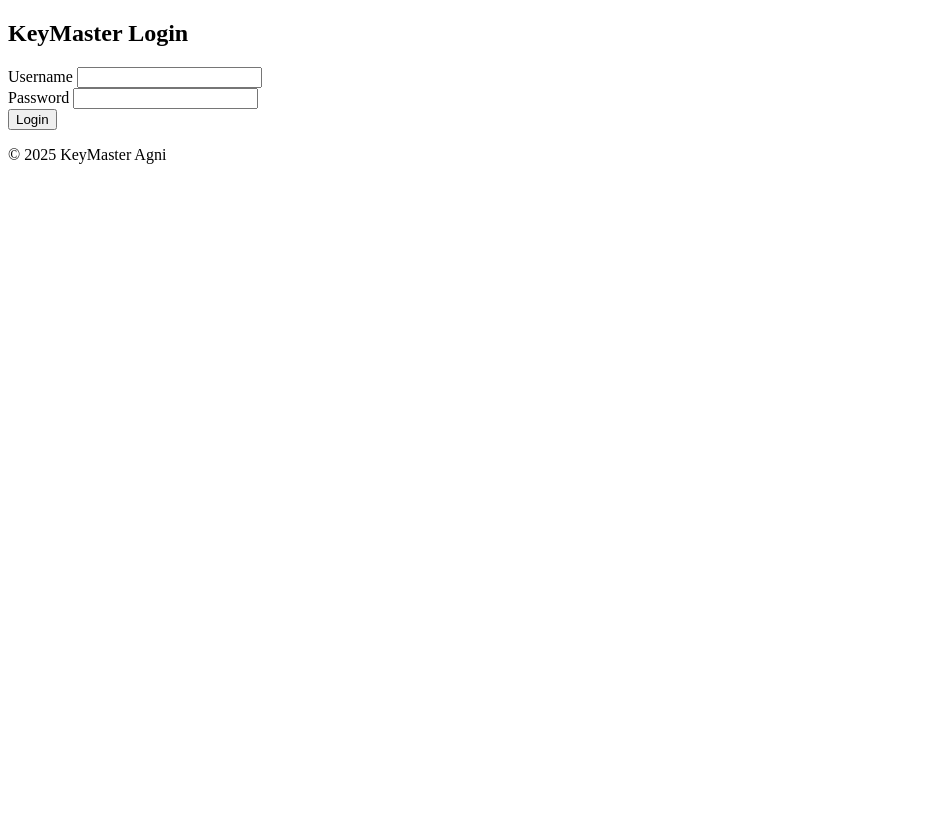
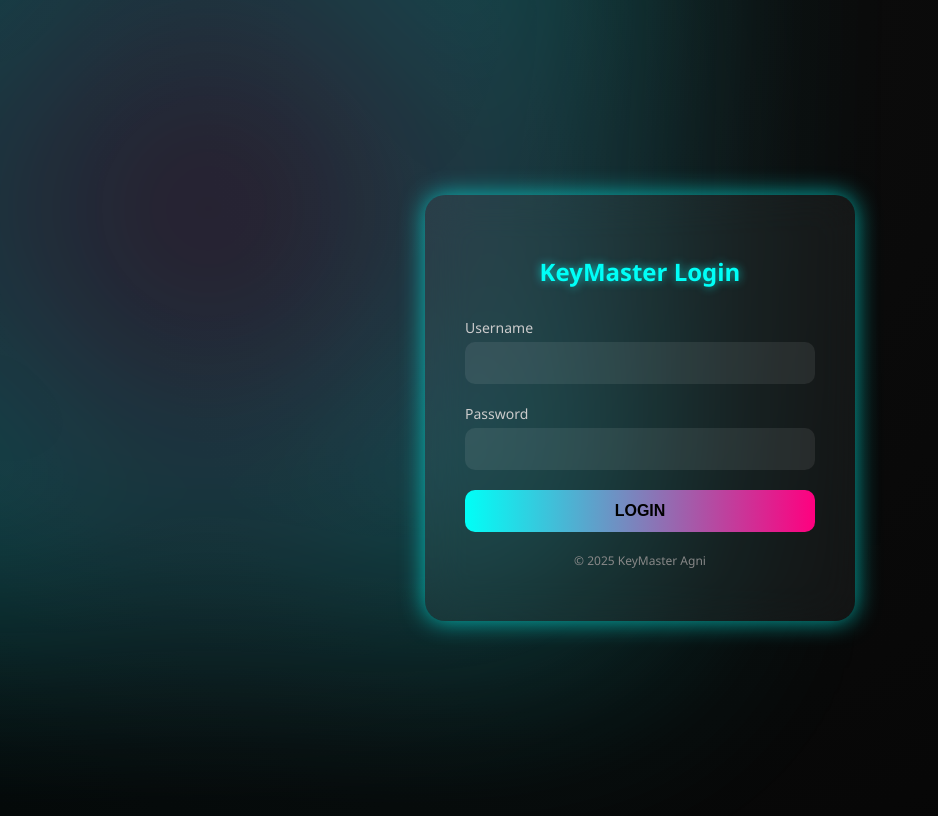
Before and after one commit to sahilsulakh/keymaster-integration-examples, a Python web app: template python/Python Flask Method/templates/index.html in a window 1280 px wide. Shown: the whole page, without its empty margins (0-938 px from the left). Before the commit the page ends 164 px from the top, so only its background shows below. Run offline with Jinja, Linux system fonts and the light colour scheme; the template is opened without the code that fills it, so the values that code supplies are empty.

Commit message:
Update style.css

```diff
--- a/python/Python Flask Method/static/style.css
+++ b/python/Python Flask Method/static/style.css
@@ -1 +1,134 @@
-WRITE THE CODINGS FOR YOUR CSS FILE
+// WRITE THE CODINGS FOR YOUR CSS FILE HERE
+// BELOW IS A VERY SIMPLE EXAMPLE
+
+/* Global Reset */
+* {
+  margin: 0;
+  padding: 0;
+  box-sizing: border-box;
+}
+
+body {
+  font-family: "Segoe UI", Tahoma, Geneva, Verdana, sans-serif;
+  background: radial-gradient(ellipse at top, #0d0d0d 0%, #050505 100%);
+  color: #fff;
+  height: 100vh;
+  overflow: hidden;
+  display: flex;
+  justify-content: center;
+  align-items: center;
+  position: relative;
+}
+
+/* Background Glow Animation */
+.background-glow {
+  position: absolute;
+  width: 800px;
+  height: 800px;
+  background: radial-gradient(circle, #ff007f33, #00fff788);
+  filter: blur(120px);
+  animation: pulse 8s infinite ease-in-out;
+  top: -200px;
+  left: -200px;
+  z-index: 0;
+}
+
+@keyframes pulse {
+  0%, 100% {
+    transform: scale(1);
+    opacity: 0.8;
+  }
+  50% {
+    transform: scale(1.2);
+    opacity: 1;
+  }
+}
+
+/* Glassmorphic Card */
+.login-container {
+  background: rgba(255, 255, 255, 0.05);
+  backdrop-filter: blur(20px);
+  border-radius: 20px;
+  padding: 40px;
+  width: 350px;
+  position: relative;
+  z-index: 2;
+  box-shadow: 0 0 25px #00fff7aa;
+  animation: fadeIn 1.5s ease-out;
+}
+
+@keyframes fadeIn {
+  from {
+    transform: translateY(50px);
+    opacity: 0;
+  }
+  to {
+    transform: translateY(0px);
+    opacity: 1;
+  }
+}
+
+/* Headings */
+.login-container h2 {
+  text-align: center;
+  margin-bottom: 30px;
+  color: #00fff7;
+  text-shadow: 0 0 10px #00fff7aa;
+}
+
+/* Form Inputs */
+.input-group {
+  margin-bottom: 20px;
+  display: flex;
+  flex-direction: column;
+}
+
+.input-group label {
+  margin-bottom: 5px;
+  font-size: 14px;
+  color: #ccc;
+}
+
+.input-group input {
+  padding: 12px;
+  border: none;
+  border-radius: 10px;
+  background-color: rgba(255, 255, 255, 0.08);
+  color: #fff;
+  font-size: 16px;
+  outline: none;
+  transition: 0.3s;
+}
+
+.input-group input:focus {
+  background-color: rgba(255, 255, 255, 0.12);
+  box-shadow: 0 0 10px #00fff7aa;
+}
+
+/* Submit Button */
+button {
+  width: 100%;
+  padding: 12px;
+  font-size: 16px;
+  font-weight: bold;
+  color: #000;
+  background: linear-gradient(to right, #00fff7, #ff007f);
+  border: none;
+  border-radius: 10px;
+  cursor: pointer;
+  transition: 0.3s;
+  text-transform: uppercase;
+}
+
+button:hover {
+  transform: scale(1.05);
+  box-shadow: 0 0 20px #00fff7aa;
+}
+
+/* Footer Text */
+.footer {
+  margin-top: 20px;
+  text-align: center;
+  font-size: 12px;
+  color: #888;
+}
```
